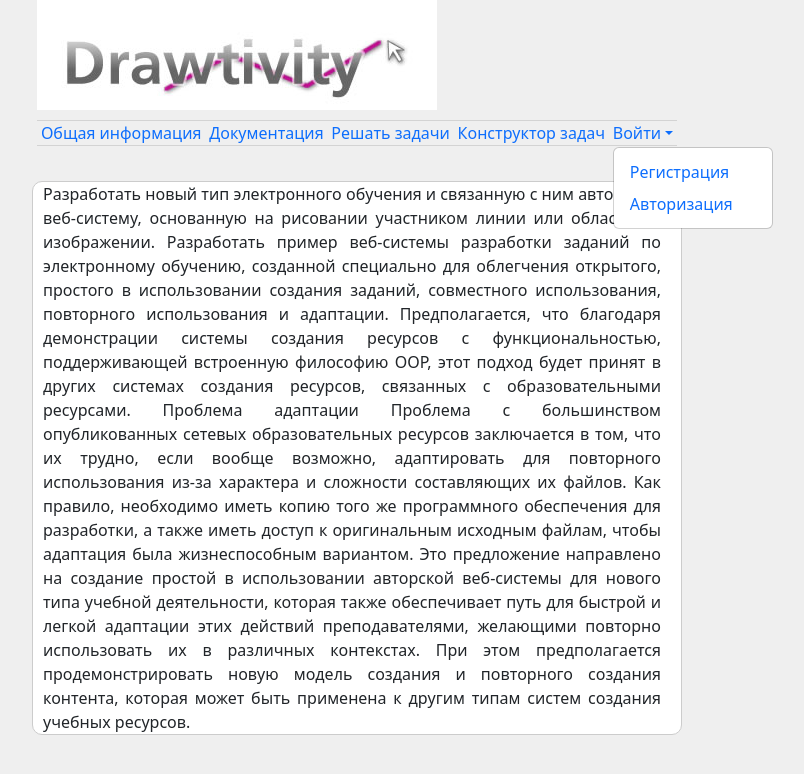
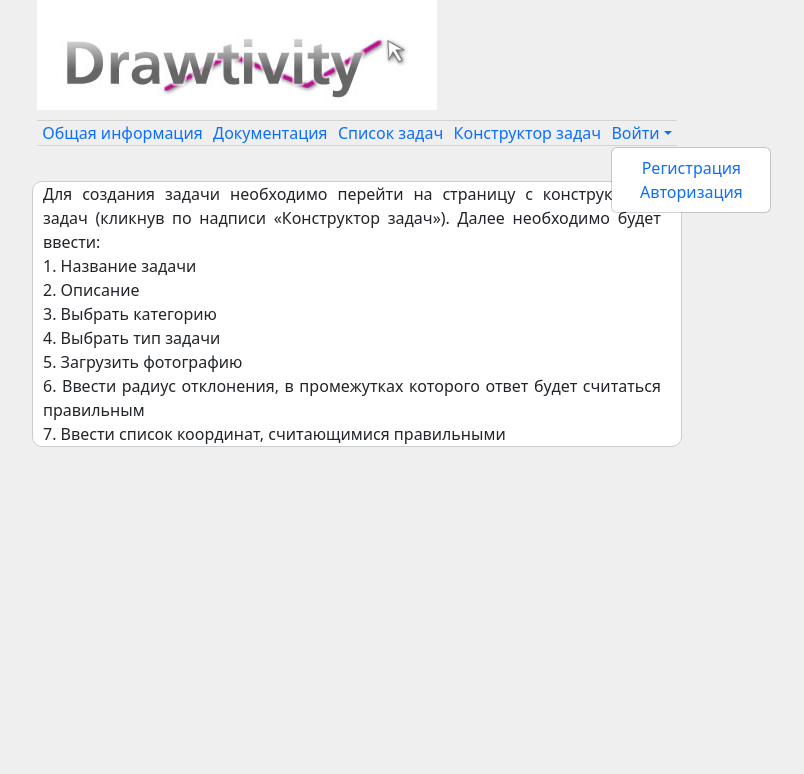
Before and after one commit to IlyaTsg/Drawtivity, a React (Create React App) app in the folder frontend/: page /documentation in a window 1280 px wide. Both pictures are taken after a click on the button "Войти". Shown: the top 774 px of the page, without its empty margins (283-1087 px from the left). Built offline with nearby package versions, Linux system fonts and the light colour scheme; no server answers.

Commit message:
Произвел рефакторинг компонентов, исправил баг, при котором не всегда происходило открытие страниц авторизации

```diff
--- a/frontend/src/entities/ui/dropDownList/DropDownList.jsx
+++ b/frontend/src/entities/ui/DropDownList/DropDownList.jsx
@@ -8,7 +8,7 @@ const DropDownList = ({title, children}) => {
                 id="nav-dropdown-dark-example"
                 title={title}
             >
-                {children.map( (item, i) => <NavDropdown.Item eventKey={i} key={i}>{item}</NavDropdown.Item>)}
+                {children}
             </NavDropdown>
         </div>
     );
--- a/frontend/src/entities/ui/Header/components/Header.jsx
+++ b/frontend/src/entities/ui/Header/components/Header.jsx
@@ -1,6 +1,6 @@
 import React from 'react';
 import classes from "./Header.module.scss";
-import Navbar from "./Navbar/Navbar";
+import Navbar from "../../Navbar/components/Navbar";
 const Header = () => {
     return (
         <div className={classes.header}>
--- a/frontend/src/entities/ui/Header/components/Navbar/Navbar.jsx
+++ /dev/null
@@ -1,29 +0,0 @@
-import React from 'react';
-import {Link} from "react-router-dom";
-import classes from './Navbar.module.scss'
-import DropDownList from "../../../dropDownList/DropDownList";
-import userSlice, {removeUser} from "../../../../model/store/slices/userSlice";
-import {useDispatch, useSelector} from "react-redux";
-import useAuth from "../../../../model/store/hooks/useAuth";
-const Navbar = () => {
-    const isAuth = useAuth().isAuth
-    const dispatch = useDispatch()
-    return (
-        <div className={classes.navbar}>
-            <Link to={'/info'}>Общая информация</Link>
-            <Link to={'/documentation'}>Документация</Link>
-            <Link to={'/tasks'}>Решать задачи</Link>
-            <Link to={'/constructor'}>Конструктор задач</Link>
-            {!isAuth ?
-                <DropDownList title={'Войти'}>
-                    <Link className={classes.links} to={'/sign_up'}>Регистрация</Link>
-                    <Link className={classes.links} to={'/sign_in'}>Авторизация</Link>
-                </DropDownList >
-                :
-                <Link className={classes.links} to={'/info'} onClick={() => {dispatch(removeUser()); console.log(1)}}>Выйти</Link>
-            }
-        </div>
-    );
-};
-
-export default Navbar;
--- /dev/null
+++ b/frontend/src/entities/ui/Navbar/components/Navbar.jsx
@@ -0,0 +1,33 @@
+import React from 'react';
+import {Link} from "react-router-dom";
+import classes from './Navbar.module.scss'
+import DropDownList from "../../DropDownList/DropDownList";
+import  {removeUser} from "../../../model/store/slices/userSlice";
+import {useDispatch} from "react-redux";
+import useAuth from "../../../model/store/hooks/useAuth";
+const Navbar = () => {
+    const isAuth = useAuth().isAuth
+    const dispatch = useDispatch()
+    return (
+        <div className={classes.navbar}>
+            <Link to={'/info'}>Общая информация</Link>
+            <Link to={'/documentation'}>Документация</Link>
+            <Link to={'/tasks'}>Список задач</Link>
+            <Link to={'/constructor'}>Конструктор задач</Link>
+            {!isAuth ?
+                        <DropDownList title={'Войти'}>
+                            <div className={classes.links}>
+                                <Link className={classes.links} to={'/sign_up'}>Регистрация</Link>
+                            </div>
+                            <div className={classes.links}>
+                                <Link className={classes.links} to={'/sign_in'}>Авторизация</Link>
+                            </div>
+                        </DropDownList>
+                :
+                <Link className={classes.links} to={'/info'} onClick={() => {dispatch(removeUser()); console.log(1)}}>Выйти</Link>
+            }
+        </div>
+    );
+};
+
+export default Navbar;
--- a/frontend/src/entities/ui/Header/components/Navbar/Navbar.module.scss
+++ b/frontend/src/entities/ui/Navbar/components/Navbar.module.scss
@@ -10,6 +10,10 @@
   }
 }
 .links{
+  display: flex;
+  justify-content: center;
+  width: 100%;
+  height: 100%;
   background: none;
   &:hover{
     background: none;
--- a/frontend/src/entities/ui/textBlock/TextBlockAndImage.jsx
+++ b/frontend/src/entities/ui/textBlock/TextBlockAndImage.jsx
@@ -3,13 +3,14 @@ import classes from './TextBlock.module.scss'
 import CenterMainBlock from "../centerMainBlock/CenterMainBlock";
 const TextBlockAndImage = ({children}) => {
 
-    let imageData = typeof children === "object" ? children[1].props.children.props.src : null
-    const childrenText = typeof children === "object" ? children[0].props.children : children
+    //let imageData = typeof children === "object" ? children[1].props.children.props.src : null
+    //const childrenText = typeof children === "object" ? children[0].props.children : children
 
     return (
         <CenterMainBlock>
-                <div className={classes.text}>{childrenText}</div>
-                <div className={classes.image}><img src={imageData}/></div>
+            {/* <div className={classes.text}>{childrenText}</div>
+                <div className={classes.image}><img src={imageData}/></div>*/}
+                <div className={classes.text}>{children}</div>
         </CenterMainBlock>
     );
 };
--- a/frontend/src/pages/ui/Documentation/components/DocumentationPage.jsx
+++ b/frontend/src/pages/ui/Documentation/components/DocumentationPage.jsx
@@ -5,13 +5,15 @@ const DocumentationPage = () => {
     return (
         <div className={classes.documentationWrap}>
             <TextBlockAndImage>
-                Разработать новый тип электронного обучения и связанную с ним авторскую веб-систему, основанную на рисовании участником линии или области на изображении.
-                Разработать пример веб-системы разработки заданий по электронному обучению, созданной специально для облегчения открытого, простого в использовании создания заданий, совместного использования, повторного использования и адаптации.
-                Предполагается, что благодаря демонстрации системы создания ресурсов с функциональностью, поддерживающей встроенную философию ООР, этот подход будет принят в других системах создания ресурсов, связанных с образовательными ресурсами.
-                Проблема адаптации
-
-                Проблема с большинством опубликованных сетевых образовательных ресурсов заключается в том, что их трудно, если вообще возможно, адаптировать для повторного использования из-за характера и сложности составляющих их файлов. Как правило, необходимо иметь копию того же программного обеспечения для разработки, а также иметь доступ к оригинальным исходным файлам, чтобы адаптация была жизнеспособным вариантом. Это предложение направлено на создание простой в использовании авторской веб-системы для нового типа учебной деятельности, которая также обеспечивает путь для быстрой и легкой адаптации этих действий преподавателями, желающими повторно использовать их в различных контекстах. При этом предполагается продемонстрировать новую модель создания и повторного создания контента, которая может быть применена к другим типам систем создания учебных ресурсов.
-
+                Для создания задачи необходимо перейти на страницу с конструктором задач (кликнув по надписи «Конструктор задач»).
+                Далее необходимо будет ввести: <br/>
+                    1. Название задачи <br/>
+                    2. Описание<br/>
+                    3. Выбрать категорию<br/>
+                    4. Выбрать тип задачи<br/>
+                    5. Загрузить фотографию<br/>
+                    6. Ввести радиус отклонения, в промежутках которого ответ будет считаться правильным<br/>
+                    7. Ввести список координат, считающимися правильными<br/>
             </TextBlockAndImage>
         </div>
     );
--- a/frontend/src/pages/ui/Info/Components/Info.jsx
+++ b/frontend/src/pages/ui/Info/Components/Info.jsx
@@ -1,13 +1,12 @@
 import React from 'react';
-import classes from "./Info.module.scss";
+
 import TextBlockAndImage from "../../../../entities/ui/textBlock/TextBlockAndImage";
 const Info = () => {
     return (
             <TextBlockAndImage>
                 <div>
-                    Drawtivity is an e-learning tool for creating on-line activities that involve drawing and feedback.
-                    As an Open Education Resource authoring tool, Drawtivity facilitates the sharing,
-                    reuse and adaptation of these activities. To learn more follow the links below:
+                    Наш продукт является инструмент электронного обучения для создания онлайн-заданий, включающих рисование и обратную связь от преподавателя.
+                    Благодаря нашей разработке облегчается массовое, повторное использование и адаптация образовательных программ.
                 </div>
                 <div>
                     <img src={require('../../../../example_activities.jpg')} alt={'exampe'}/>
```
Also changed, not shown: frontend/src/widgets/ui/TasksList/TasksList.jsx (+1 -17 lines), frontend/src/entities/ui/DropDownList/DropDownList.module.scss (renamed from frontend/src/entities/ui/dropDownList/DropDownList.module.scss).
